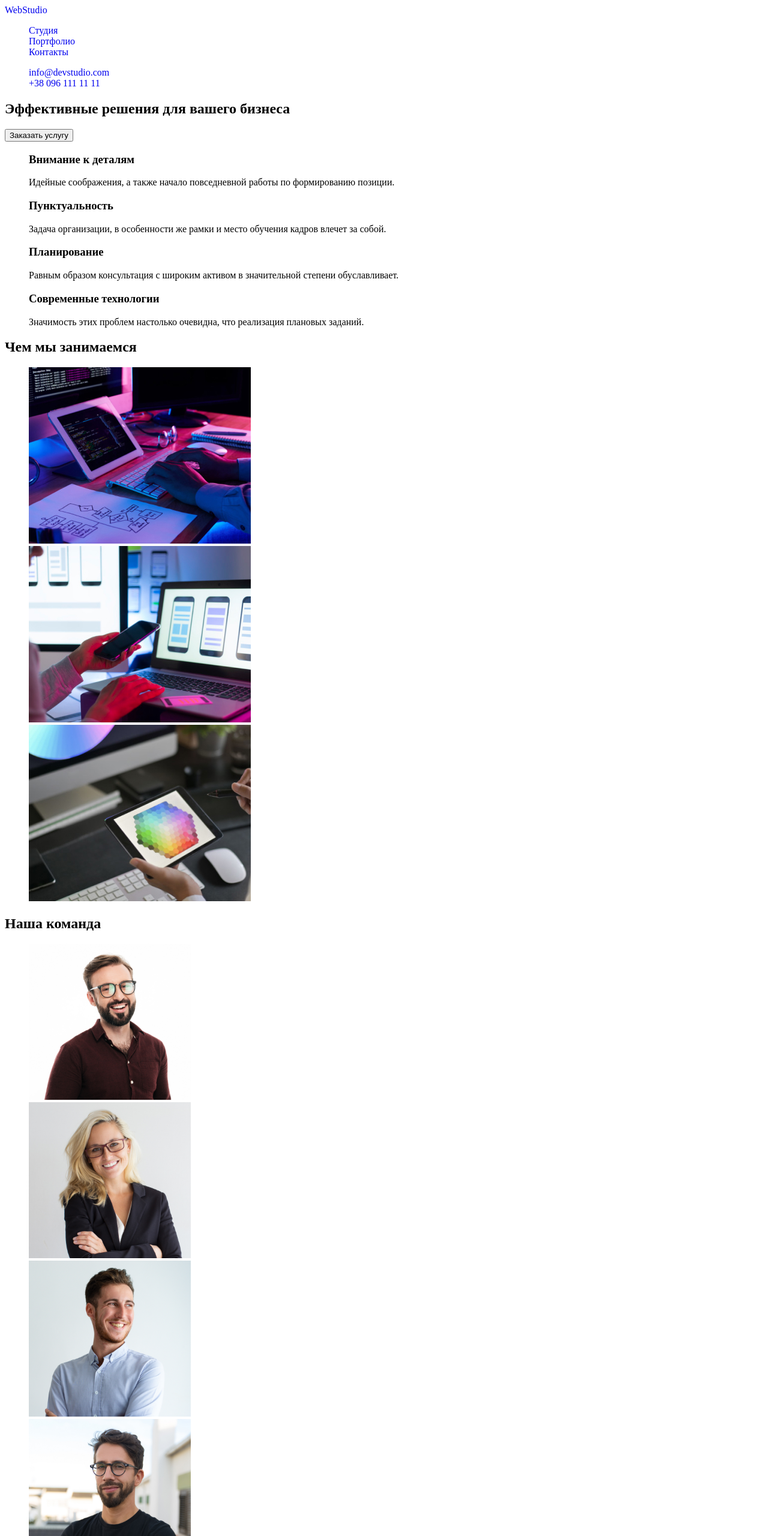
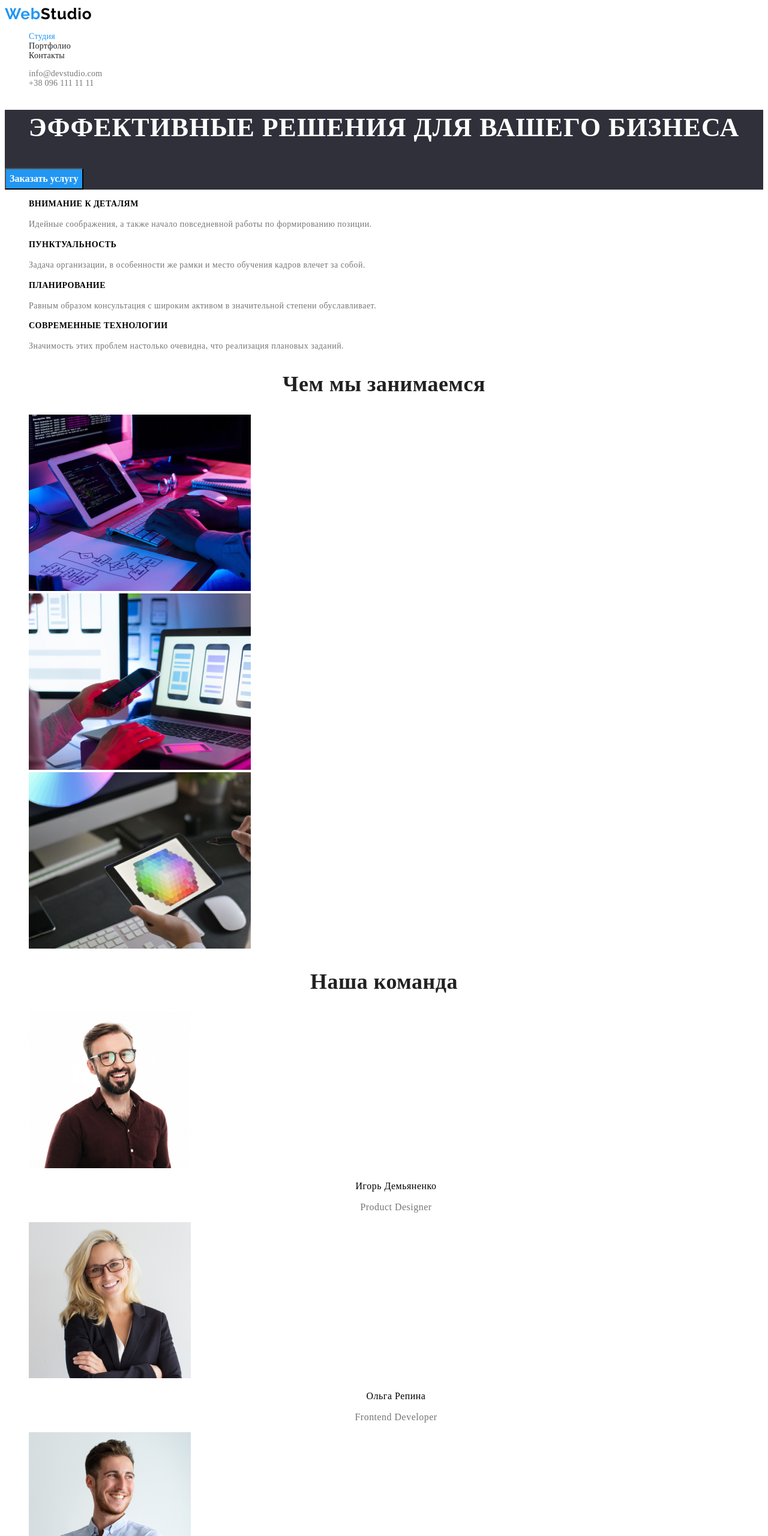
Before and after one commit to malatkO/goit-markup-hw-02, a plain HTML site: page index.html in a window 1280 px wide. Shown: the top 2560 px of the page at 60% size. Drawn offline with Linux system fonts and the light colour scheme.

Commit message:
Update index.html

```diff
--- a/index.html
+++ b/index.html
@@ -5,52 +5,58 @@
     <meta charset="UTF-8" />
     <meta name="viewport" content="width=device-width,initial-scale=1.0" />
     <title>Главная</title>
+    <link rel="preconnect" href="https://fonts.gstatic.com">
+    <link href="https://fonts.googleapis.com/css2?family=Raleway:wght@700&family=Roboto:wght@400;500;700;900&display=swap"
+        rel="stylesheet">
     <link rel="stylesheet" href="./css/styles.css"/>
 </head>
 
 <body classe="page">
-    <header>
+    <header class="page-header">
         <nav>
-            <a href="/">WebStudio</a>
-            <ul>
-                <li><a href="#">Студия</a></li>
-                <li><a href="#">Портфолио</a></li>
-                <li><a href="#">Контакты</a></li>
+            <a href="./" class="logo-header">
+                <span>Web</span>Studio
+            </a>
+            <ul class="site-nav">
+                <li><a href="./index.html" class="link current">Студия</a></li>
+                <li><a href="./portfolio.html" class="link">Портфолио</a></li>
+                <li><a href="#" class="link">Контакты</a></li>
             </ul>
         </nav>
-        <ul>
-            <li><a href="mailto:email@email.com">info@devstudio.com</a></li>
-            <li><a href="tel:+38 096 111 11 11">+38 096 111 11 11</a></li>
+        <ul class="contact-nav">
+            <li><a href="mailto:email@email.com" class="link">info@devstudio.com</a></li>
+            <li><a href="tel:+38 096 111 11 11"  class="link">+38 096 111 11 11</a></li>
         </ul>
     </header>
     <main>
-        <section>
-            <h1>Эффективные решения для вашего бизнеса</h1>
-            <button type="button">Заказать услугу</button>
+        <section class="hero">
+            <h1 class="hero-title">Эффективные решения для вашего бизнеса</h1>
+            <button type="button" class="button-hero">Заказать услугу</button>
         </section>
-        <section>
-            <ul>
+        <section class="section">
+            <h2 class="section-title visually-hidden">Особенности</h2> <!--скрыть позже-->
+            <ul class="feature-list">
                 <li>
-                    <h3>Внимание к деталям</h3>
-                    <p>Идейные соображения, а также начало повседневной работы по формированию позиции.</p>
+                    <h3 class="title">Внимание к деталям</h3>
+                    <p class="text">Идейные соображения, а также начало повседневной работы по формированию позиции.</p>
                 </li>
                 <li>
-                    <h3>Пунктуальность</h3>
-                    <p>Задача организации, в особенности же рамки и место обучения кадров влечет за собой.</p>
+                    <h3 class="title">Пунктуальность</h3>
+                    <p class="text">Задача организации, в особенности же рамки и место обучения кадров влечет за собой.</p>
                 </li>
                 <li>
-                    <h3>Планирование</h3>
-                    <p>Равным образом консультация с широким активом в значительной степени обуславливает.</p>
+                    <h3 class="title">Планирование</h3>
+                    <p class="text">Равным образом консультация с широким активом в значительной степени обуславливает.</p>
                 </li>
                 <li>
-                    <h3>Современные технологии</h3>
-                    <p>Значимость этих проблем настолько очевидна, что реализация плановых заданий.</p>
+                    <h3 class="title">Современные технологии</h3>
+                    <p class="text">Значимость этих проблем настолько очевидна, что реализация плановых заданий.</p>
                 </li>
             </ul>
         </section>
-        <section>
-            <h2>Чем мы занимаемся</h2>
-            <ul>
+        <section class="section">
+            <h2 class="section-title">Чем мы занимаемся</h2>
+            <ul class="work-title">
                 <li>
                     <img src="./images/box-1.jpg" width="370" height="294" alt="Набирает код на клавиатуре">
                 </li>
@@ -63,40 +69,40 @@
                 </li>
             </ul>
         </section>
-        <section>
-            <h2>Наша команда</h2>
-            <ul>
+        <section class="section">
+            <h2 class="section-title">Наша команда</h2>
+            <ul class="team">
                 <li>
-                    <a href="">
-                        <img src="./images/card-1.jpg" width="270" height="260" alt="Product Designer Игорь Демьяненко">
-                    </a>
+                    <img src="./images/card-1.jpg" width="270" alt="Игорь Демьяненко">
+                    <h3 class="manager">Игорь Демьяненко</h3>
+                    <p class="position">Product Designer</p>
                 </li>
                 <li>
-                    <a href="">
-                        <img src="./images/card-2.jpg" width="270" height="260" alt="Frontend Developer Ольга Репина">
-                    </a>
+                        <img src="./images/card-2.jpg" width="270" alt="Ольга Репина">
+                        <h3 class="manager">Ольга Репина</h3>
+                        <p class="position">Frontend Developer</p>
                 </li>
                 <li>
-                    <a href="">
-                        <img src="./images/card-3.jpg" width="270" height="260" alt="Marketing Николай Тарасов">
-                    </a>
+                        <img src="./images/card-3.jpg" width="270" alt="Николай Тарасов">
+                        <h3 class="manager">Николай Тарасов</h3>
+                        <p class="position">Marketing</p>
                 </li>
                 <li>
-                    <a href="">
-                        <img src="./images/card-4.jpg" width="270" height="260" alt="UI Designer Михаил Ермаков">
-                    </a>
+                        <img src="./images/card-4.jpg" width="270" alt="Михаил Ермаков">
+                        <h3 class="manager">Михаил Ермаков</h3>
+                        <p class="position">UI Designer</p>
                 </li>
             </ul>
         </section>
     </main>
-    <footer>
-        <a href="/">WebStudio</a>
-        <address>
-            г. Киев, пр-т Леси Украинки, 26
-        </address>
-        <address>
-            <a href="mailto:email@email.com">info@example.com</a>
-            <a href="tel:+38 096 111 11 11">+38 099 111 11 11</a>
+    <footer class="footer">
+        <a href="./" class="logo-header logo-footer">
+            <span>Web</span>Studio
+        </a>
+        <address class="footer">
+    г. Киев, пр-т Леси Украинки, 26 <br />
+    <a href="mailto:email@email.com" class="footer-contacts">info@example.com</a>
+    <a href="tel:+38 096 111 11 11" class="footer-contacts">+38 099 111 11 11</a>
         </address>
     </footer>
 </body>
```
